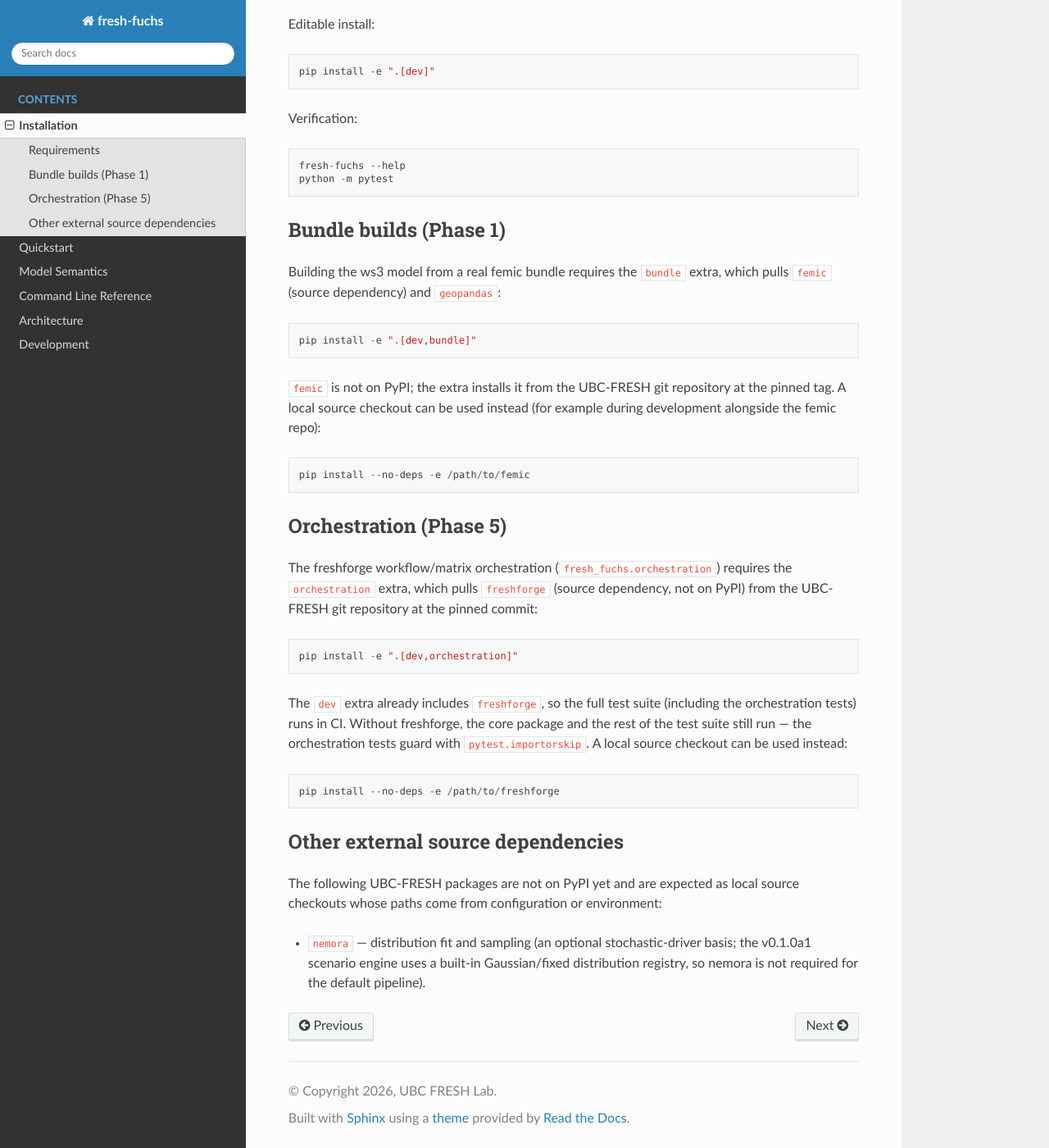
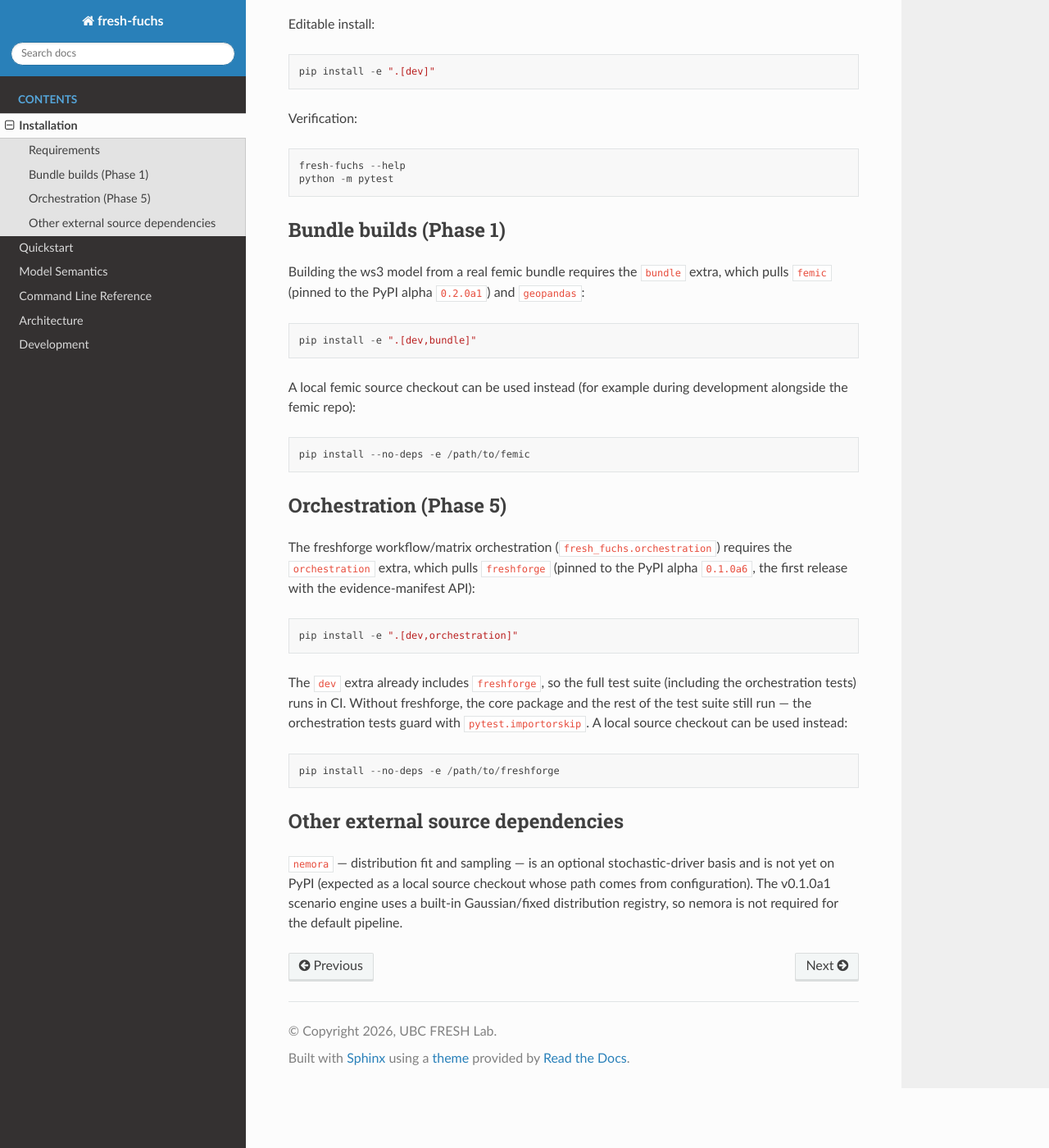
Before and after one commit to UBC-FRESH/fresh-fuchs, a Sphinx documentation site: the page built from docs/installation.rst, in a window 1280 px wide and 1400 px high, scrolled down 271 px. Shown: the whole window at 82% size. Built offline with Sphinx 7.4.7 and the Read the Docs theme 3.1.0, drawn with Linux system fonts in a browser that asks for light colours.

Commit message:
Fix PyPI release: pin femic/freshforge to PyPI alphas
PyPI forbids direct git-URL dependencies in published package metadata,
which blocked the v0.1.0a1 upload. Both femic and freshforge are now on
PyPI (femic 0.2.0a1; freshforge 0.1.0a6 released to include the
evidence-manifest API), so the extras pin the PyPI versions instead of git
URLs. installation.rst updated to match. This makes the wheel/sdist
publishable.

```diff
--- a/docs/installation.rst
+++ b/docs/installation.rst
@@ -20,13 +20,13 @@ Bundle builds (Phase 1)
 -----------------------
 
 Building the ws3 model from a real femic bundle requires the ``bundle``
-extra, which pulls ``femic`` (source dependency) and ``geopandas``::
+extra, which pulls ``femic`` (pinned to the PyPI alpha ``0.2.0a1``) and
+``geopandas``::
 
    pip install -e ".[dev,bundle]"
 
-``femic`` is not on PyPI; the extra installs it from the UBC-FRESH git
-repository at the pinned tag. A local source checkout can be used instead
-(for example during development alongside the femic repo)::
+A local femic source checkout can be used instead (for example during
+development alongside the femic repo)::
 
    pip install --no-deps -e /path/to/femic
 
@@ -34,9 +34,9 @@ Orchestration (Phase 5)
 -----------------------
 
 The freshforge workflow/matrix orchestration (``fresh_fuchs.orchestration``)
-requires the ``orchestration`` extra, which pulls ``freshforge`` (source
-dependency, not on PyPI) from the UBC-FRESH git repository at the pinned
-commit::
+requires the ``orchestration`` extra, which pulls ``freshforge`` (pinned to
+the PyPI alpha ``0.1.0a6``, the first release with the evidence-manifest
+API)::
 
    pip install -e ".[dev,orchestration]"
 
@@ -51,9 +51,8 @@ instead::
 Other external source dependencies
 ----------------------------------
 
-The following UBC-FRESH packages are not on PyPI yet and are expected as
-local source checkouts whose paths come from configuration or environment:
-
-- ``nemora`` — distribution fit and sampling (an optional stochastic-driver
-  basis; the v0.1.0a1 scenario engine uses a built-in Gaussian/fixed
-  distribution registry, so nemora is not required for the default pipeline).
+``nemora`` — distribution fit and sampling — is an optional stochastic-driver
+basis and is not yet on PyPI (expected as a local source checkout whose path
+comes from configuration). The v0.1.0a1 scenario engine uses a built-in
+Gaussian/fixed distribution registry, so nemora is not required for the
+default pipeline.
--- a/pyproject.toml
+++ b/pyproject.toml
@@ -39,11 +39,11 @@ Changelog = "https://github.com/UBC-FRESH/fresh-fuchs/blob/main/CHANGE_LOG.md"
 
 [project.optional-dependencies]
 bundle = [
-  "femic @ git+https://github.com/UBC-FRESH/femic.git@v0.2.0a1",
+  "femic==0.2.0a1",
   "geopandas",
 ]
 orchestration = [
-  "freshforge @ git+https://github.com/UBC-FRESH/freshforge.git@5bce95b56146613c7c01950403fb717d3af886d7",
+  "freshforge==0.1.0a6",
 ]
 rv = ["pacal>=1.6.1"]
 fhops = ["fhops>=1.0.0"]
@@ -53,7 +53,7 @@ docs = [
 ]
 dev = [
   "build>=1.2",
-  "freshforge @ git+https://github.com/UBC-FRESH/freshforge.git@5bce95b56146613c7c01950403fb717d3af886d7",
+  "freshforge==0.1.0a6",
   "pytest>=8",
   "ruff>=0.5",
   "sphinx>=7",
```
